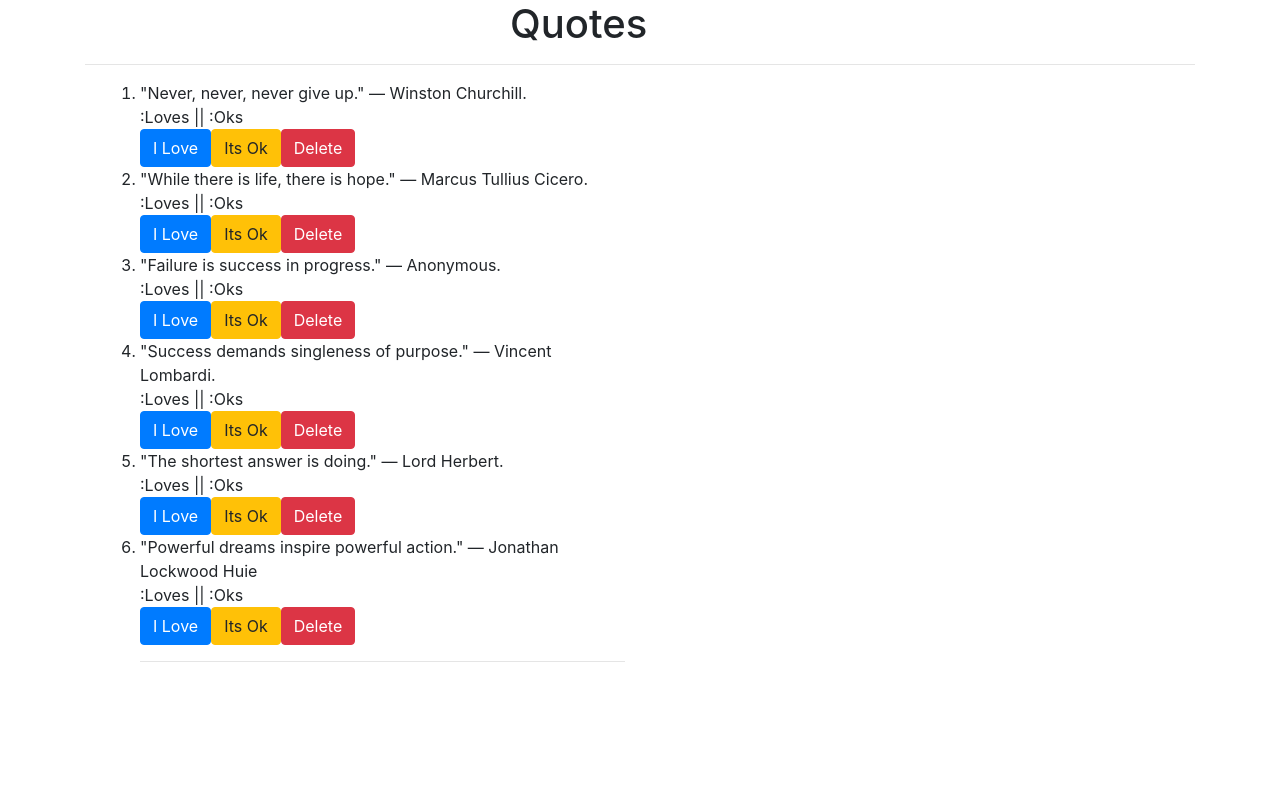
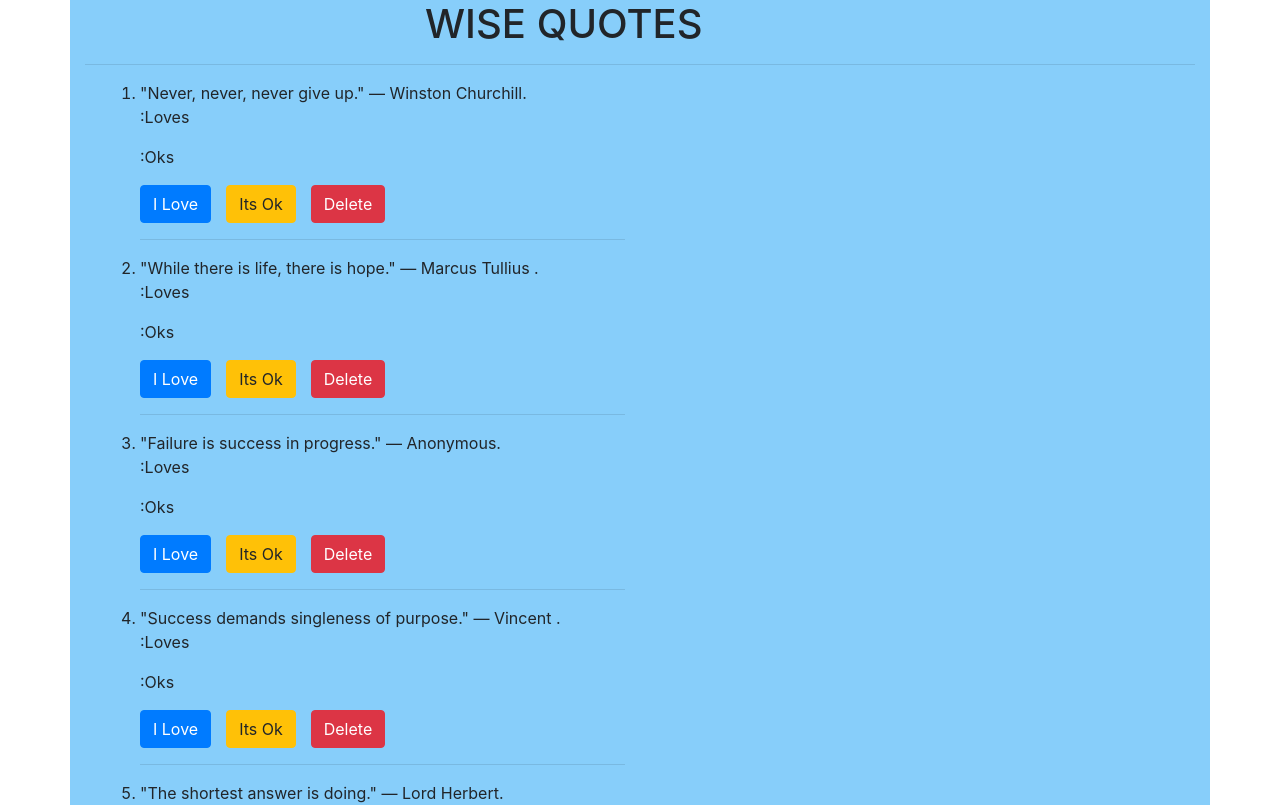
Before and after one commit to Tellvinch/wisequote, an Angular app: page / in a window 1280 px wide. Shown: the top 805 px of the page. Built offline with nearby package versions, Linux system fonts and the light colour scheme.

Commit message:
add new changes

```diff
--- a/src/app/quote-details/quote-details.component.html
+++ b/src/app/quote-details/quote-details.component.html
@@ -1,3 +1,3 @@
 <button  class="btn btn-primary">I Love</button>
-<button  class="btn btn-warning">Its Ok</button>
-<button  class="btn btn-danger" >Delete</button>
+<button  class="btn btn-warning" style="margin-left: 15px;">Its Ok</button>
+<button  class="btn btn-danger" style="margin-left: 15px;" >Delete</button>
--- a/src/app/quote/quote.component.html
+++ b/src/app/quote/quote.component.html
@@ -1,14 +1,15 @@
-<div class="container" style="background-color: blanchedalmondgit;">
-  <h1 style="margin-left: 425px;">Quotes</h1>
+<div class="container" style="background-color: lightskyblue;">
+  <h1 style="margin-left: 340px;">WISE QUOTES</h1>
   <hr>
  <div class="col-md-6">
     <ol>
     <li *ngFor="let quote of quotes">
       {{ quote.name }}
       <br>
-      :Loves  || :Oks
-      <br>
+      <p>:Loves</p>
+      <p>:Oks </p>
       <app-quote-details [quote]="quote"></app-quote-details>
+      <hr>
     </li>
     <hr>
   </ol>
--- a/src/app/quote/quote.component.ts
+++ b/src/app/quote/quote.component.ts
@@ -9,11 +9,11 @@ import { Quote } from '../quote'
 export class QuoteComponent implements OnInit {
   quotes:Quote[] = [
     {id:1, name:'"Never, never, never give up." — Winston Churchill.'},
-    {id:2, name:'"While there is life, there is hope." — Marcus Tullius Cicero.'},
+    {id:2, name:'"While there is life, there is hope." — Marcus Tullius .'},
     {id:3, name:'"Failure is success in progress." — Anonymous.'},
-    {id:4, name:'"Success demands singleness of purpose." — Vincent Lombardi.'},
+    {id:4, name:'"Success demands singleness of purpose." — Vincent .'},
     {id:5, name:'"The shortest answer is doing." — Lord Herbert.'},
-    {id:6, name:'"Powerful dreams inspire powerful action." — Jonathan Lockwood Huie'}
+    {id:6, name:'"Powerful dreams inspire powerful action." — Jonathan '}
   ]
 
   constructor() { }
```
